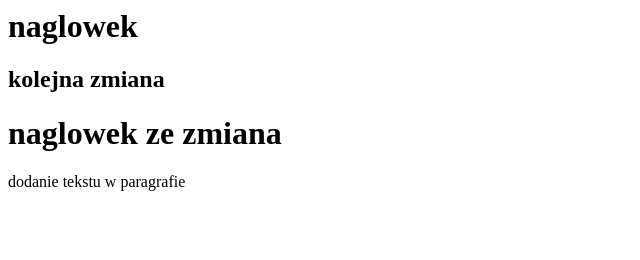
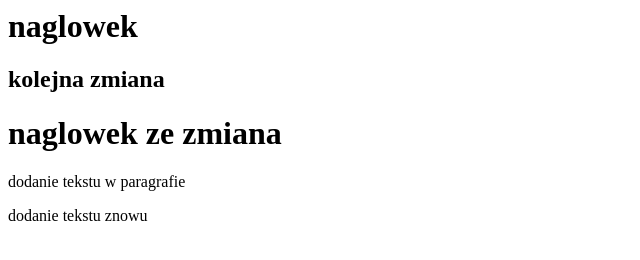
Before and after one commit to mpszczola/przyklad, a plain HTML site: page index.html in a window 1280 px wide. Shown: the whole page, without its empty margins (0-640 px from the left). Drawn offline with Linux system fonts and the light colour scheme.

Commit message:
dodanie tekstu ZNOWU

```diff
--- a/index.html
+++ b/index.html
@@ -12,5 +12,6 @@
 
 
 	<p> dodanie tekstu w paragrafie </p>
+	<p> dodanie tekstu znowu</p>
 	</body>
 </html>
```
